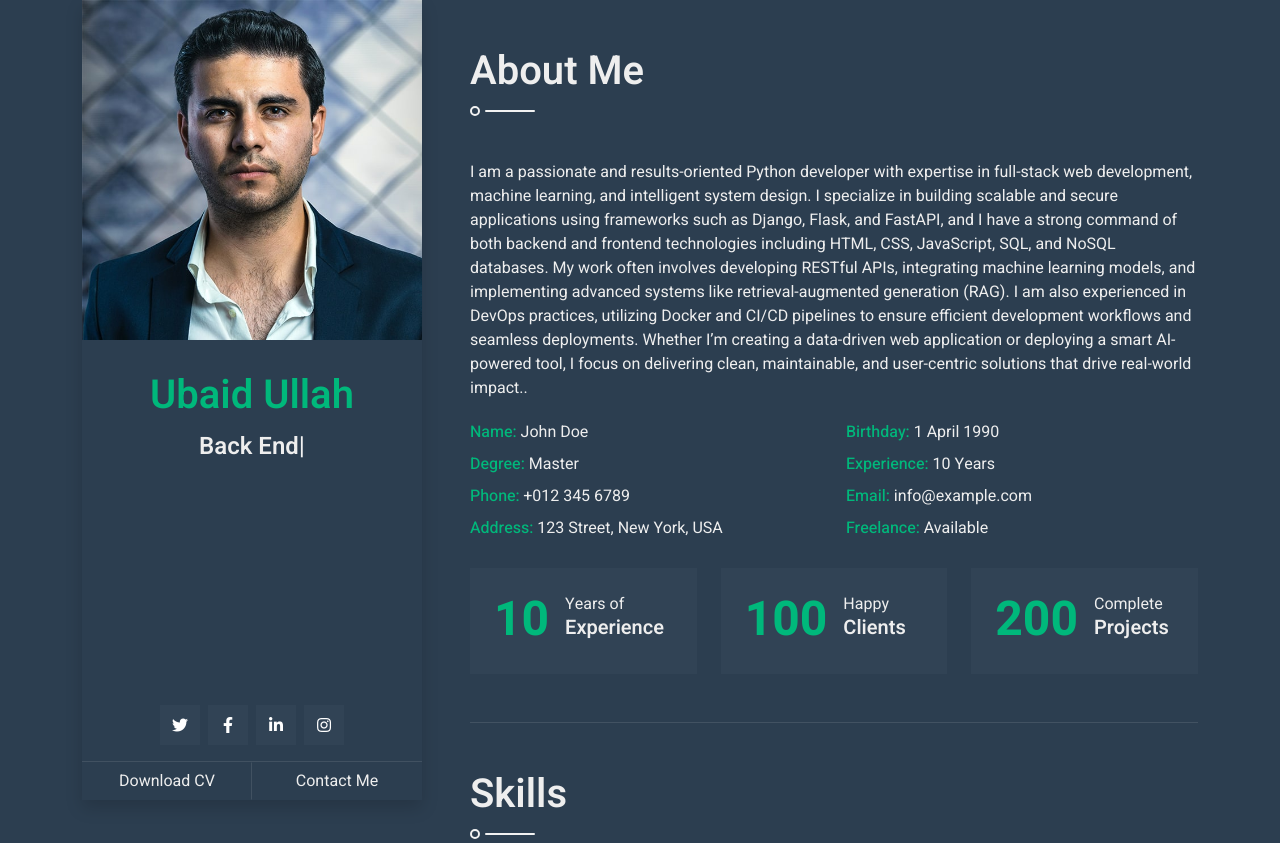
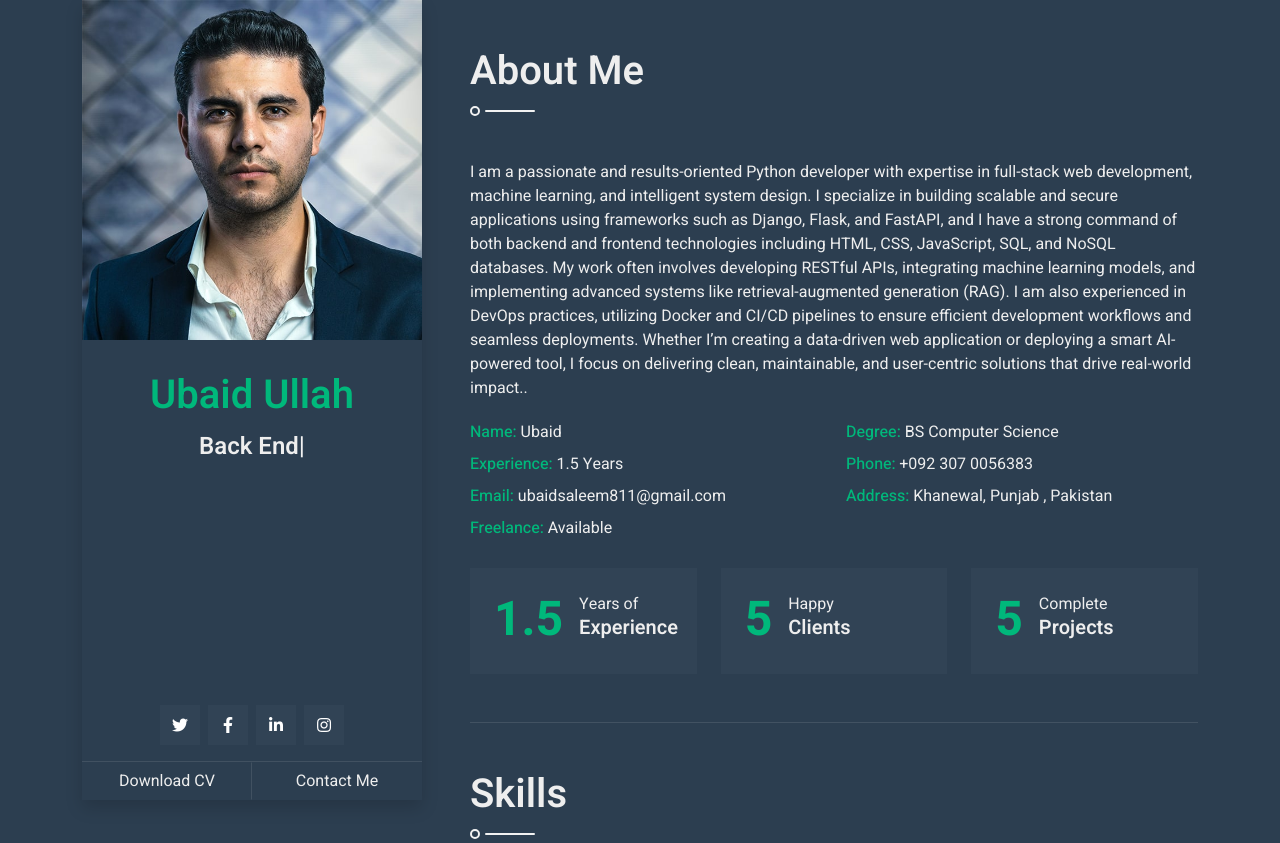
Before and after one commit to Ubaid883/ubaid-portfolio, a Flask app: page / in a window 1280 px wide. Shown: the top 843 px of the page. Run offline with Flask 3, Linux system fonts and the light colour scheme; some libraries are stand-ins or nearby versions.

Commit message:
about setup

```diff
--- a/ubaid_portfolio/templates/index.html
+++ b/ubaid_portfolio/templates/index.html
@@ -83,25 +83,22 @@
                         user-centric solutions that drive real-world impact..</p>
                     <div class="row mb-4">
                         <div class="col-sm-6 py-1">
-                            <span class="fw-medium text-primary">Name:</span> John Doe
+                            <span class="fw-medium text-primary">Name:</span> Ubaid
                         </div>
                         <div class="col-sm-6 py-1">
-                            <span class="fw-medium text-primary">Birthday:</span> 1 April 1990
+                            <span class="fw-medium text-primary">Degree:</span> BS Computer Science
                         </div>
                         <div class="col-sm-6 py-1">
-                            <span class="fw-medium text-primary">Degree:</span> Master
+                            <span class="fw-medium text-primary">Experience:</span> 1.5 Years
                         </div>
                         <div class="col-sm-6 py-1">
-                            <span class="fw-medium text-primary">Experience:</span> 10 Years
+                            <span class="fw-medium text-primary">Phone:</span> +092 307 0056383
                         </div>
                         <div class="col-sm-6 py-1">
-                            <span class="fw-medium text-primary">Phone:</span> +012 345 6789
+                            <span class="fw-medium text-primary">Email:</span> ubaidsaleem811@gmail.com
                         </div>
                         <div class="col-sm-6 py-1">
-                            <span class="fw-medium text-primary">Email:</span> info@example.com
-                        </div>
-                        <div class="col-sm-6 py-1">
-                            <span class="fw-medium text-primary">Address:</span> 123 Street, New York, USA
+                            <span class="fw-medium text-primary">Address:</span> Khanewal, Punjab , Pakistan
                         </div>
                         <div class="col-sm-6 py-1">
                             <span class="fw-medium text-primary">Freelance:</span> Available
@@ -110,7 +107,7 @@
                     <div class="row g-4">
                         <div class="col-md-4 col-lg-6 col-xl-4">
                             <div class="d-flex bg-secondary p-4">
-                                <h1 class="flex-shrink-0 display-5 text-primary mb-0" data-toggle="counter-up">10</h1>
+                                <h1 class="flex-shrink-0 display-5 text-primary mb-0" data-toggle="counter-up">1.5</h1>
                                 <div class="ps-3">
                                     <p class="mb-0">Years of</p>
                                     <h5 class="mb-0">Experience</h5>
@@ -119,7 +116,7 @@
                         </div>
                         <div class="col-md-4 col-lg-6 col-xl-4">
                             <div class="d-flex bg-secondary p-4">
-                                <h1 class="flex-shrink-0 display-5 text-primary mb-0" data-toggle="counter-up">100</h1>
+                                <h1 class="flex-shrink-0 display-5 text-primary mb-0" data-toggle="counter-up">5</h1>
                                 <div class="ps-3">
                                     <p class="mb-0">Happy</p>
                                     <h5 class="mb-0">Clients</h5>
@@ -128,7 +125,7 @@
                         </div>
                         <div class="col-md-4 col-lg-6 col-xl-4">
                             <div class="d-flex bg-secondary p-4">
-                                <h1 class="flex-shrink-0 display-5 text-primary mb-0" data-toggle="counter-up">200</h1>
+                                <h1 class="flex-shrink-0 display-5 text-primary mb-0" data-toggle="counter-up">5</h1>
                                 <div class="ps-3">
                                     <p class="mb-0">Complete</p>
                                     <h5 class="mb-0">Projects</h5>
```
